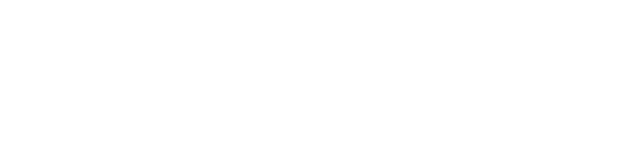
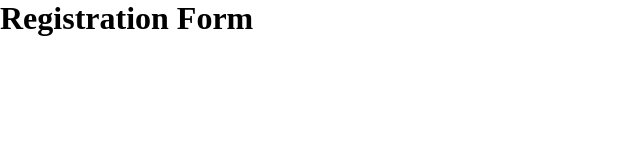
Before and after one commit to Deepanshu-jain521/weekly-challenge-2, a plain HTML site: page index.html in a window 1280 px wide. Shown: the whole page, without its empty margins (0-640 px from the left). Drawn offline with Linux system fonts and the light colour scheme.

Commit message:
Update index.html

```diff
--- a/index.html
+++ b/index.html
@@ -3,6 +3,7 @@
         <link rel="stylesheet" href="style.css">
     </head>
     <body>
+        <H1>Registration Form</H1>
         <script src="https://bit.ly/codedamn-web-console"></script>
         <script src="index.js"></script>
     </body>
```
